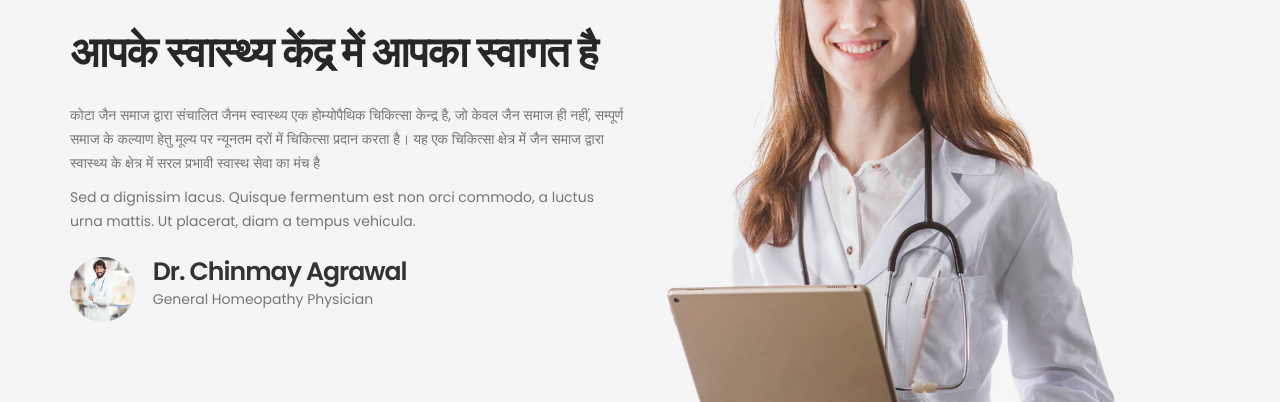
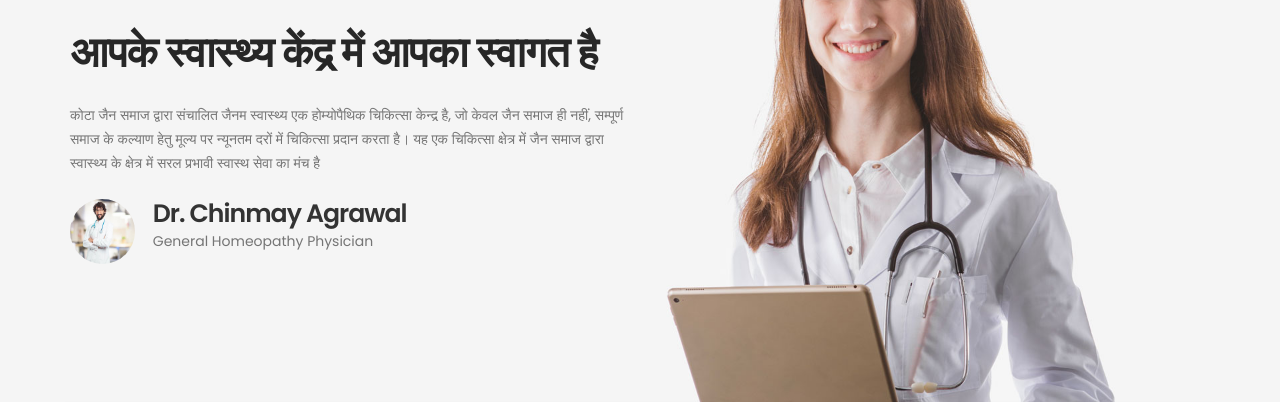
Before and after one commit to chinuagrawal/jainsewa, a plain HTML site: page index.html in a window 1280 px wide. Shown: the part 912-1314 px from the top of the page. Drawn offline with Linux system fonts and the light colour scheme.

Commit message:
coorect etails 2

```diff
--- a/index.html
+++ b/index.html
@@ -155,8 +155,7 @@ http://www.tooplate.com/view/2098-health
             <div class="wow fadeInUp" data-wow-delay="0.8s">
               <p>कोटा जैन समाज द्वारा संचालित जैनम स्वास्थ्य एक होम्योपैथिक चिकित्सा केन्द्र है, जो केवल जैन समाज ही नहीं, सम्पूर्ण समाज के
                  कल्याण हेतु मूल्य पर न्यूनतम दरों में चिकित्सा प्रदान करता है। यह एक चिकित्सा क्षेत्र में जैन समाज द्वारा स्वास्थ्य के क्षेत्र में सरल प्रभावी स्वास्थ सेवा का मंच है</p>
-              <p>Sed a dignissim lacus. Quisque fermentum est non orci commodo, a luctus urna mattis. Ut placerat, diam
-                a tempus vehicula.</p>
+              <p></p>
             </div>
             <figure class="profile wow fadeInUp" data-wow-delay="1s">
               <img src="images/author-image.jpg" class="img-responsive" alt="">
```
